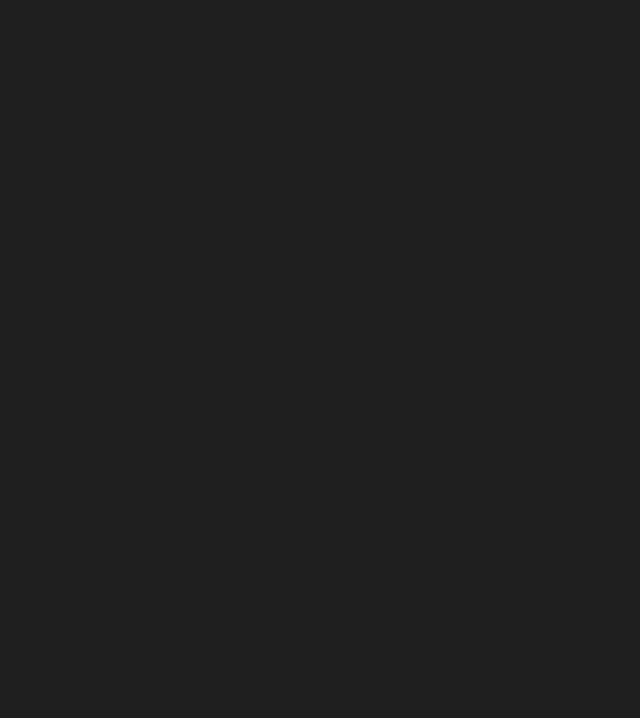
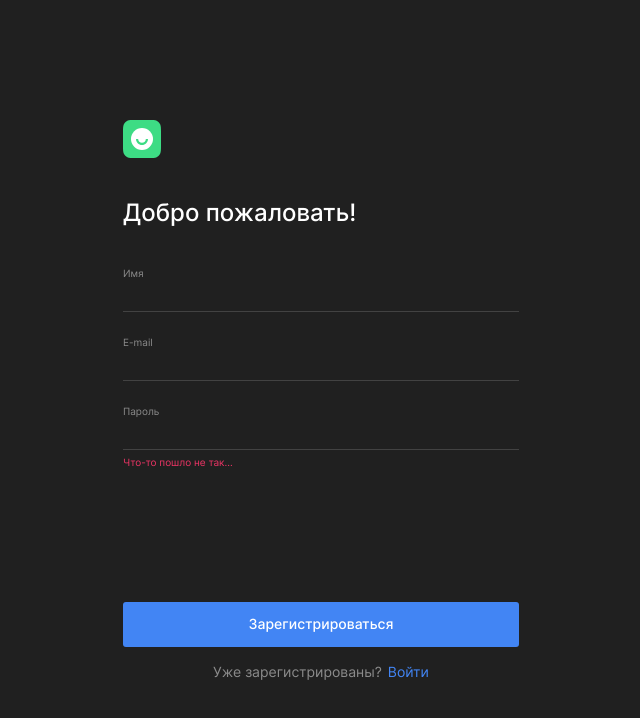
Before and after one commit to KhanTagiev/movies-explorer-frontend, a React (Create React App) app: page /signup in a window 1280 px wide. Shown: the top 718 px of the page, without its empty margins (319-959 px from the left). Built offline with nearby package versions, Linux system fonts and the light colour scheme.

Commit message:
feat: register component

```diff
--- a/src/components/App/App.js
+++ b/src/components/App/App.js
@@ -14,7 +14,7 @@ function App() {
   const [moviesData, setMoviesData] = React.useState([]);
   const [movies, setMovies] = React.useState([]);
   const [savedMovies, setSavedMovies] = React.useState([]);
-  const [loggedIn, setLoggedIn] = React.useState(true);
+  const [loggedIn, setLoggedIn] = React.useState(false);
   const [isNavMenuOpen, setNavMenuOpen] = React.useState(false);
   const [isLoading, setLoading] = React.useState(false);
   const [moviesCount, setMoviesCount] = React.useState(0);
--- a/src/components/Header/Header.css
+++ b/src/components/Header/Header.css
@@ -18,12 +18,19 @@
 }
 
 .header__logo {
+  width: 38px;
+  height: 38px;
   font-size: 0;
   transition: opacity 0.5s ease-out;
 }
 
 .header__logo:hover {
   opacity: 0.6;
+}
+
+.header__image {
+  width: 38px;
+  height: 38px;
 }
 
 .header__menu {
--- a/src/components/Header/Header.js
+++ b/src/components/Header/Header.js
@@ -16,7 +16,7 @@ function Header({
     <header className={`header ${isMainPlace ? "header_place_main" : ""}`}>
       <div className="header__container">
         <Link to="/" className="header__logo">
-          <img src={logoIcon} alt="Логотип" />
+          <img className="header__image" src={logoIcon} alt="Логотип" />
         </Link>
         {loggedIn ? (
           <Navigation
--- a/src/components/Profile/Profile.css
+++ b/src/components/Profile/Profile.css
@@ -63,7 +63,7 @@
   font-size: 10px;
   font-weight: 400;
   line-height: 12px;
-  color: #cc3d00;
+  color: #ee3465;
   position: absolute;
   top: 30px;
   right: 0;
--- a/src/components/Profile/Profile.js
+++ b/src/components/Profile/Profile.js
@@ -35,7 +35,7 @@ function Profile({ loggedIn, isNavMenuOpen, onNavMenuOpen, onClose }) {
                     className="profile-form__input profile-form__input_name"
                     type="text"
                     value={name}
-                    placeholder="Имя"
+                    placeholder=""
                     name="profile-name"
                     minLength="2"
                     maxLength="40"
@@ -47,10 +47,10 @@ function Profile({ loggedIn, isNavMenuOpen, onNavMenuOpen, onClose }) {
                 <label className="profile-form__label">
                   <span className="profile-form__label-text">E-mail</span>
                   <input
-                    className="profile-form__input profile-form__input_name"
+                    className="profile-form__input profile-form__input_email"
                     type="email"
                     value={email}
-                    placeholder="Email"
+                    placeholder=""
                     name="profile-email"
                     minLength="2"
                     maxLength="40"
--- a/src/components/Register/Register.css
+++ b/src/components/Register/Register.css
@@ -0,0 +1,176 @@
+.register {
+  display: flex;
+  flex-direction: column;
+  align-items: center;
+  justify-content: center;
+  width: 100%;
+  height: 100vh;
+}
+
+.register__container {
+  display: flex;
+  flex-direction: column;
+  max-width: 396px;
+  min-width: 260px;
+  width: 80%;
+  max-height: 560px;
+  height: 95%;
+  box-sizing: border-box;
+}
+
+.register__title {
+  font-weight: 500;
+  font-size: 24px;
+  line-height: 29px;
+  color: #ffffff;
+  margin: 0;
+  padding: 40px 0;
+}
+
+.register__form {
+  flex-grow: 2;
+  width: 100%;
+}
+
+.register__fieldset {
+  display: flex;
+  flex-direction: column;
+  align-self: flex-end;
+  height: 100%;
+  border: none;
+  padding: 0;
+  margin: 0;
+}
+
+.register__label {
+  display: flex;
+  flex-direction: column;
+  margin: 0;
+  padding: 0 0 24px;
+  position: relative;
+}
+
+.register__label-text {
+  font-size: 10px;
+  line-height: 12px;
+  color: #8b8b8b;
+}
+
+.register__input {
+  background-color: transparent;
+  border: none;
+  font-size: 14px;
+  line-height: 17px;
+  color: #ffffff;
+  padding: 5px 0 10px;
+  border-bottom: #424242 1px solid;
+  transition: border-bottom-color 0.3s ease;
+}
+
+.register__input:focus-visible {
+  outline: none;
+  border-bottom-color: #4285f4;
+}
+
+.register__input_invalid {
+  color: #ee3465;
+}
+
+.register__input_invalid:focus-visible {
+  border-bottom-color: #ee3465;
+}
+
+.register__input-error {
+  font-size: 10px;
+  line-height: 12px;
+  color: #ee3465;
+  position: absolute;
+  bottom: 6px;
+  left: 0;
+}
+
+.register__btn-container {
+  flex-grow: 2;
+  display: flex;
+  align-items: flex-end;
+}
+
+.register__btn {
+  width: 100%;
+  font-weight: 500;
+  font-size: 14px;
+  line-height: 17px;
+  color: #ffffff;
+  background: #4285f4;
+  border-radius: 3px;
+  border: none;
+  margin: 0;
+  padding: 13px 30px 15px;
+  cursor: pointer;
+  transition: opacity 0.5s ease-out, transform 0.3s ease;
+}
+
+.register__btn:hover {
+  opacity: 0.6;
+}
+
+.register__btn:active {
+  transform: scale(0.95);
+}
+.register__link-container {
+  display: flex;
+  justify-content: center;
+  padding-top: 16px;
+}
+
+.register__link-text {
+  font-size: 14px;
+  line-height: 17px;
+  color: #8b8b8b;
+  margin: 0 6px 0 0;
+}
+
+.register__link {
+  font-size: 14px;
+  line-height: 17px;
+  color: #4285f4;
+  text-decoration: none;
+  margin: 0;
+  transition: opacity 0.5s ease-out;
+}
+
+.register__link:hover {
+  opacity: 0.6;
+}
+
+@media (max-width: 600px) {
+  .register__container {
+    align-items: center;
+    max-height: 720px;
+    padding-top: 26px;
+  }
+
+  .register__title {
+    padding: 50px 0 80px;
+  }
+
+  .register__btn {
+    font-size: 12px;
+    line-height: 15px;
+    padding: 15px 30px;
+  }
+
+  .register__link-container {
+    padding-top: 14px;
+  }
+
+  .register__link-text {
+    font-size: 12px;
+    line-height: 15px;
+    margin-right: 7px;
+  }
+  .register__link {
+    font-size: 12px;
+    line-height: 15px;
+  }
+}
--- a/src/components/Register/Register.js
+++ b/src/components/Register/Register.js
@@ -1,9 +1,104 @@
 import React from "react";
 
 import "./Register.css";
+import logoIcon from "../../images/icons/logo.svg";
+import { Link } from "react-router-dom";
 
 function Register() {
-  return <div></div>;
+  const [name, setName] = React.useState("");
+  const [email, setEmail] = React.useState("");
+  const [password, setPassword] = React.useState("");
+
+  function handleChangeName(e) {
+    setName(e.target.value);
+  }
+
+  function handleChangeEmail(e) {
+    setEmail(e.target.value);
+  }
+
+  function handleChangePassword(e) {
+    setPassword(e.target.value);
+  }
+
+  return (
+    <main className="main">
+      <section className="register">
+        <div className="register__container">
+          <Link to="/" className="header__logo">
+            <img className="header__image" src={logoIcon} alt="Логотип" />
+          </Link>
+          <h2 className="register__title">Добро пожаловать!</h2>
+          <form className="register__form">
+            <fieldset className="register__fieldset">
+              <label className="register__label">
+                <span className="register__label-text">Имя</span>
+                <input
+                  className="register__input register__input_name"
+                  type="text"
+                  value={name}
+                  placeholder=""
+                  name="register-name"
+                  minLength="2"
+                  maxLength="40"
+                  required
+                  onChange={handleChangeName}
+                />
+                <span className="register__input-error profile-name-error"></span>
+              </label>
+              <label className="register__label">
+                <span className="register__label-text">E-mail</span>
+                <input
+                  className="register__input register__input_email"
+                  type="email"
+                  value={email}
+                  placeholder=""
+                  name="register-email"
+                  minLength="2"
+                  maxLength="40"
+                  required
+                  onChange={handleChangeEmail}
+                />
+                <span className="register__input-error profile-email-error"></span>
+              </label>
+              <label className="register__label">
+                <span className="register__label-text">Пароль</span>
+                <input
+                  className="register__input register__input_password register__input_invalid"
+                  type="password"
+                  value={password}
+                  placeholder=""
+                  name="register-password"
+                  minLength="2"
+                  maxLength="40"
+                  required
+                  onChange={handleChangePassword}
+                />
+                <span className="register__input-error profile-email-error">
+                  Что-то пошло не так...
+                </span>
+              </label>
+              <div className="register__btn-container">
+                <button
+                  className="register__btn"
+                  type="submit"
+                  aria-label="Кнопка"
+                >
+                  Зарегистрироваться
+                </button>
+              </div>
+            </fieldset>
+          </form>
+          <div className="register__link-container">
+            <p className="register__link-text">Уже зарегистрированы?</p>
+            <Link className="register__link" to="/signin">
+              Войти
+            </Link>
+          </div>
+        </div>
+      </section>
+    </main>
+  );
 }
 
 export default Register;
```
